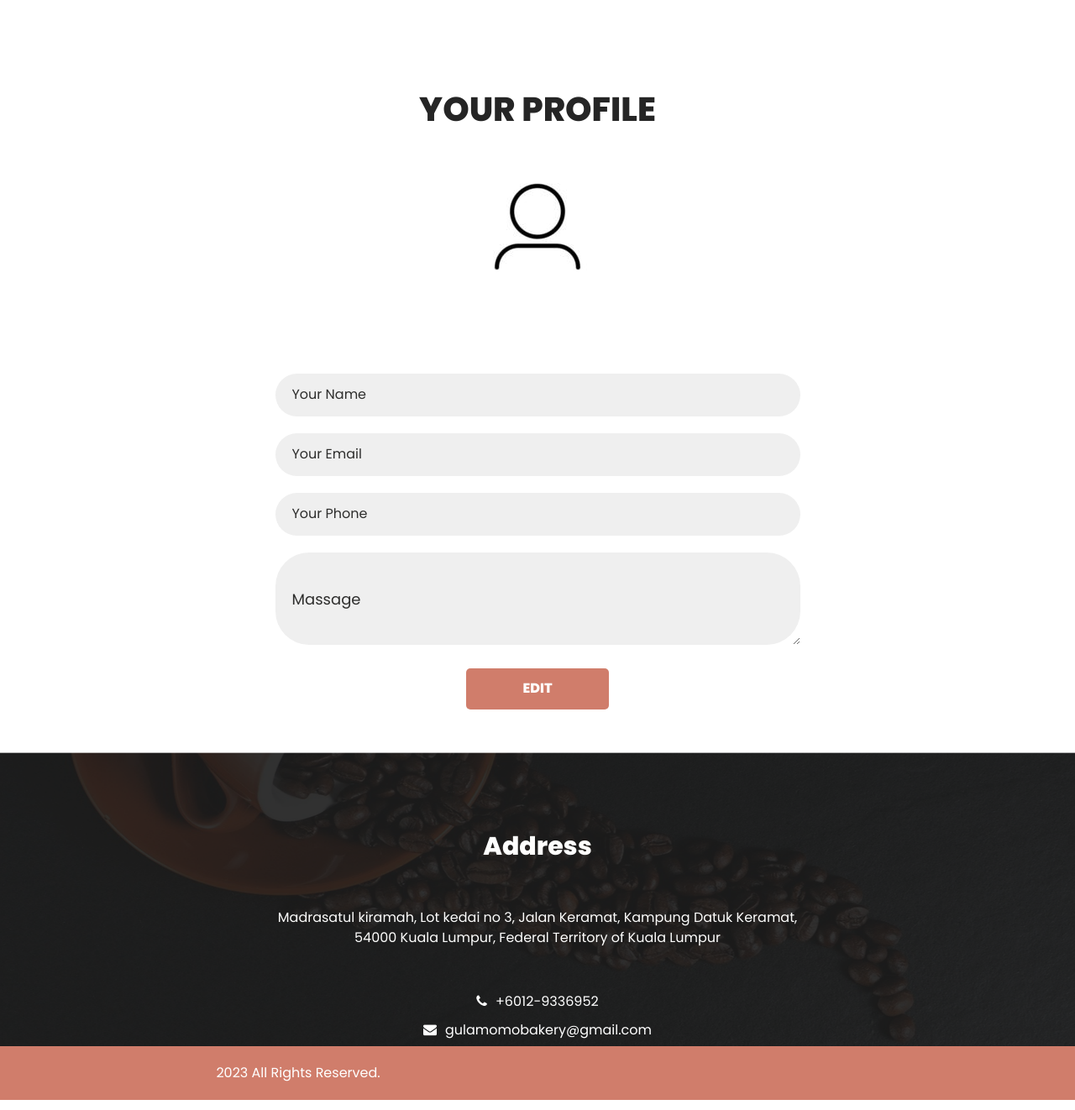
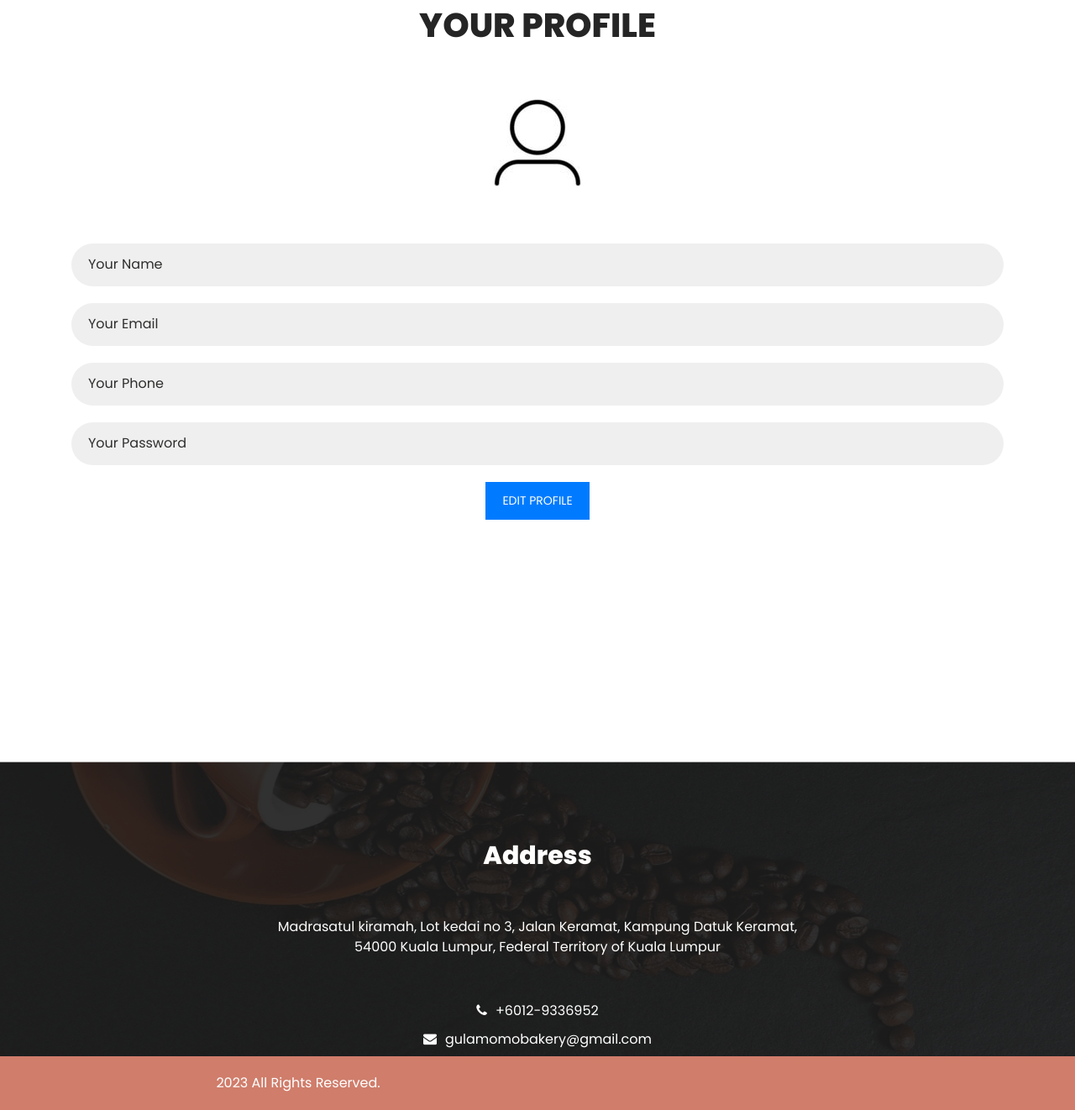
Before and after one commit to amin03-utm/SD_SEC41_G02, a PHP site: page /editProfile.html in a window 1280 px wide. Shown: the part 120-1442 px from the top of the page at 84% size. Run offline with PHP 8.4, Linux system fonts and the light colour scheme; some libraries are stand-ins or nearby versions.

Commit message:
edit profile

```diff
--- a/customer/mainpage(customer)/css/style.css
+++ b/customer/mainpage(customer)/css/style.css
@@ -818,7 +818,7 @@ textarea#comment.massage-bt::placeholder {
 
 .send_bt {
     width: 170px;
-    margin: 0 auto;
+    margin: auto ;
     text-align: center;
 }
 
--- a/customer/mainpage(customer)/editProfile.html
+++ b/customer/mainpage(customer)/editProfile.html
@@ -71,8 +71,7 @@
       </div>
       <!-- header section end -->
       <!-- contact section start -->
-      <div class="contact_section layout_padding">
-         <div class="container">
+      <div class="container d-flex justify-content-center">
          <div class="row">
             <div class="col-sm-12">
                <h1 class="contact_taital">Your Profile</h1>
@@ -80,23 +79,20 @@
             </div>
          </div>
       </div>
-         <div class="container-fluid">
-            <div class="contact_section_2">
-               <div class="row">
-                  <div class="col-md-12">
-                     <div class="mail_section_1">
+
+      <div class="container">
          <input type="text" class="mail_text" placeholder="Your Name" name="Your Name">
          <input type="text" class="mail_text" placeholder="Your Email" name="Your Email">
          <input type="text" class="mail_text" placeholder="Your Phone" name="Your Phone">
-                        <textarea class="massage-bt" placeholder="Massage" rows="5" id="comment" name="Message"></textarea>
-                        <div class="send_bt"><a href="#">EDIT</a></div><br><br>
+         <input type="text" class="mail_text" placeholder="Your Password" name="Your Password">
+         <br>
+         <div class="text-center">
+            <button style="background-color: #007bff; color: #fff; border: none; padding: 10px 20px; cursor: pointer; margin-top: 20px; margin-bottom: 3in;" onmouseover="this.style.backgroundColor='#0056b3'" onmouseout="this.style.backgroundColor='#007bff'">EDIT PROFILE</button>
          </div>
       </div>
 
-               </div>
-            </div>
-         </div>
-      </div>
+
+
       <!-- contact section end -->
       <!-- footer section start -->
       <div class="footer_section layout_padding">
```
Lines whose indentation alone changed are shown as unchanged.
